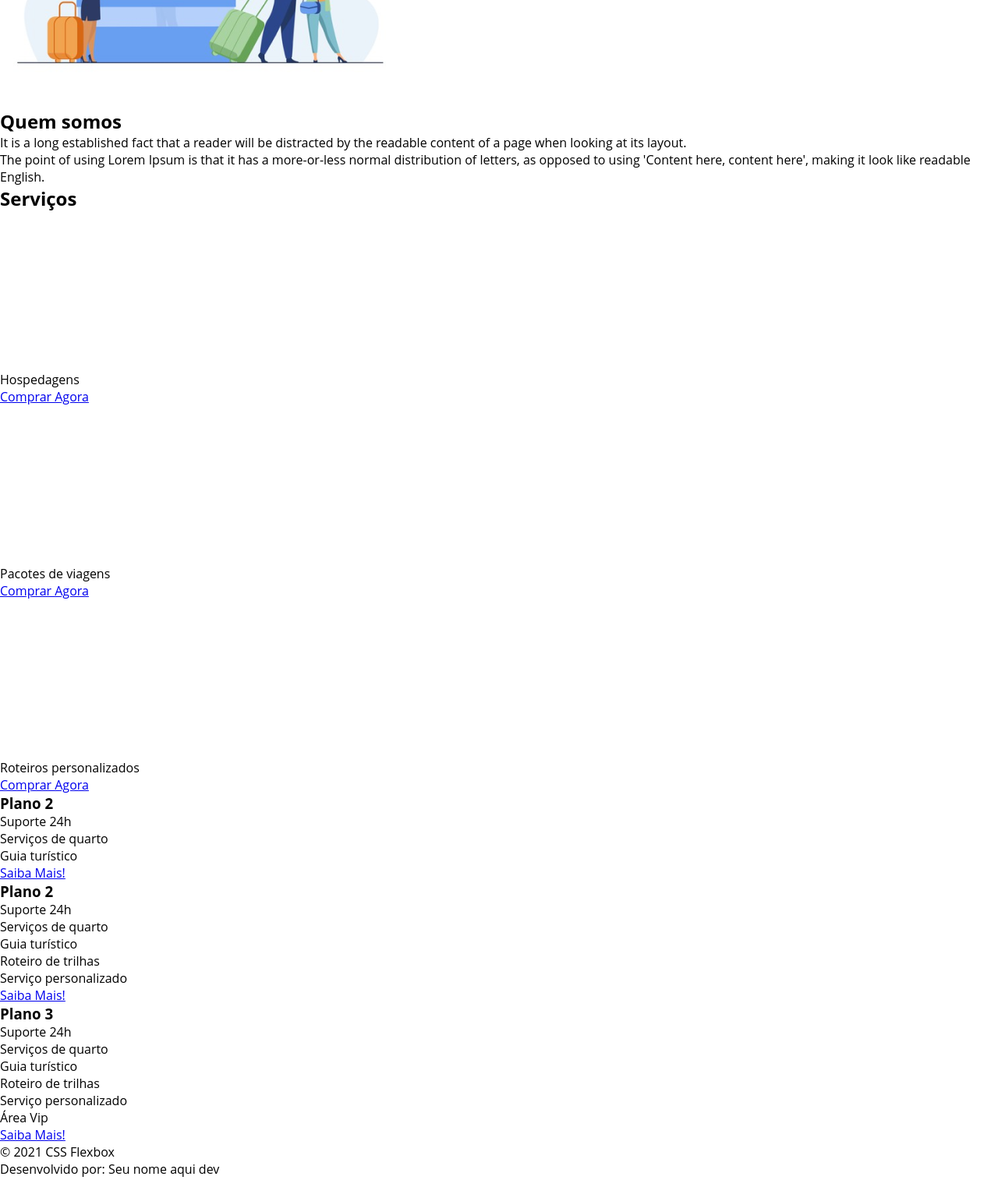
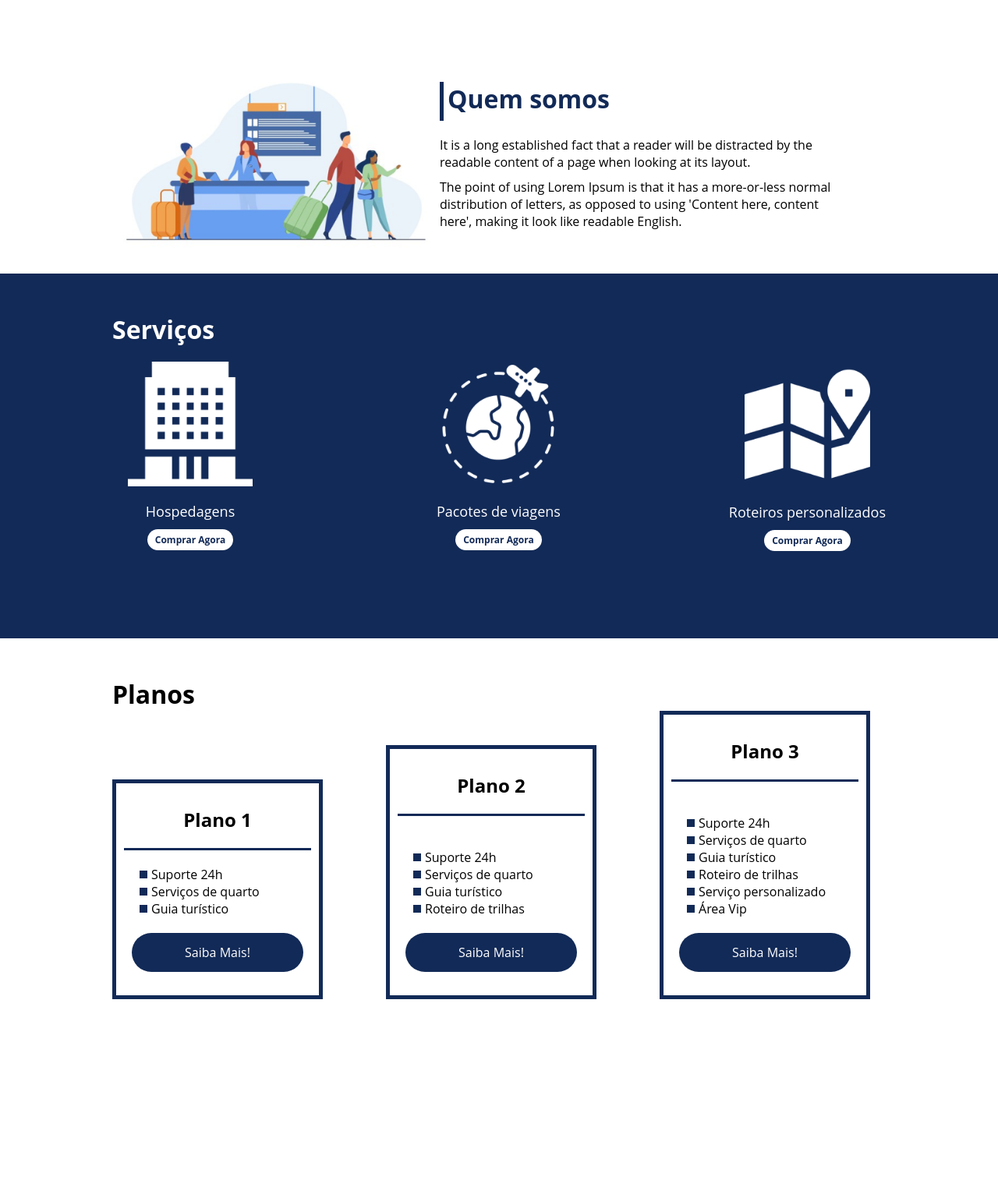
Before and after one commit to gustavoGHBS/ProjectFlexBoxDio, a plain HTML site: page flex-projeto/index.html in a window 1280 px wide. Shown: the part 840-2354 px from the top of the page at 78% size. Drawn offline with Linux system fonts and the light colour scheme.

Commit message:
Project FlexBox DIO

```diff
--- a/flex-projeto/index.html
+++ b/flex-projeto/index.html
@@ -1,16 +1,20 @@
 <!DOCTYPE html>
 <html lang="pt-br">
+
 <head>
     <meta charset="UTF-8">
     <meta name="viewport" content="width=device-width, initial-scale=1.0">
     <title>Flex Turismos</title>
     <link rel="stylesheet" href="./style.css">
 </head>
+
 <body>
     <header>
-        <div class="flex-container">
+        <div class="flex-container menu">
+            <div>
                 <h1>FlexTurismos</h1>
-        <ul>
+            </div>
+            <ul class="list-items">
                 <li><a href="#quem-somos">Quem Somos</a></li>
                 <li><a href="#servicos">Serviços</a></li>
                 <li><a href="#planos">Planos</a></li>
@@ -18,11 +22,11 @@
         </ul>
     </header>
 
-    <div>
-        <div>
+    <div class="flex-container apresentacao">
+        <div class="texto-apresentacao">
             <h1>Flex <br>Turismos</h1>
             <p>O melhor serviço para você!</p>
-            <a href="">Saiba Mais!</a>
+            <a href="" class="btn">Saiba Mais!</a>
         </div>
 
         <div>
@@ -30,71 +34,78 @@
         </div>
     </div>
 
+    <div class="flex-container" id="quem-somos">
         <div>
+            <h2>Quem somos</h2>
+            <p>It is a long established fact that a reader will be distracted by the readable content of a page when
+                looking at its layout. </p>
+            <p>The point of using Lorem Ipsum is that it has a more-or-less normal distribution of letters, as opposed
+                to using 'Content here, content here', making it look like readable English.</p>
+        </div>
+
         <div>
             <img src="./images/1-quem-somos.png" alt="balcão de atendimento">
         </div>
-
-        <div>
-            <h2>Quem somos</h2>
-            <p>It is a long established fact that a reader will be distracted by the readable content of a page when looking at its layout. </p>
-            <p>The point of using Lorem Ipsum is that it has a more-or-less normal distribution of letters, as opposed to using 'Content here, content here', making it look like readable English.</p>
-        </div>
     </div>
 
-    <div>
+    <div class="container-externo">
+        <div class="flex-container" id="servicos">
             <div>
                 <h2>Serviços</h2>
             </div>
 
-        <div>
-            <div>
+                <div class="list-servicos">
+                    <div class="item-servico">
                         <div><img src="./images/icon-2.png" alt="hospedagens"></div>
                         <p>Hospedagens</p>
                         <a href="#">Comprar Agora</a>
                     </div>
 
-            <div>
+                    <div class="item-servico">
                         <div><img src="./images/icon-1.png" alt="pacote de viagens"></div>
                         <p>Pacotes de viagens</p>
                         <a href="#">Comprar Agora</a>
                     </div>
 
-            <div>
+                    <div class="item-servico">
                         <div><img src="./images/icon-3.png" alt="roteiros personalizados"></div>
                         <p>Roteiros personalizados</p>
                         <a href="#">Comprar Agora</a>
                     </div>
-
+                </div>
         </div>
     </div>
 
-    <div>
+    <div class="flex-container" id="planos">
 
-        <div>
-            <h3>Plano 2</h3>
+        <div><h2>Planos</h2></div>
+
+        <div class="list-planos">
+                <div class="item-plano">
+                    <h3>Plano 1</h3>
                     <ul>
                         <li>Suporte 24h</li>
                         <li>Serviços de quarto</li>
                         <li>Guia turístico</li>
                     </ul>
-            <a href="#">Saiba Mais!</a>
+                    <a href="#" class="btn">Saiba Mais!</a>
                 </div>
 
-        <div>
+                <div class="item-plano">
                     <h3>Plano 2</h3>
+                    <br>
                     <ul>
                         <li>Suporte 24h</li>
                         <li>Serviços de quarto</li>
                         <li>Guia turístico</li>
                         <li>Roteiro de trilhas</li>
-                <li>Serviço personalizado</li>
                     </ul>
-            <a href="#">Saiba Mais!</a>
+                    <a href="#" class="btn">Saiba Mais!</a>
                 </div>
 
-        <div>
+                <div class="item-plano">
                     <h3>Plano 3</h3>
+                    <br>
                     <ul>
                         <li>Suporte 24h</li>
                         <li>Serviços de quarto</li>
@@ -103,13 +114,17 @@
                         <li>Serviço personalizado</li>
                         <li>Área Vip</li>
                     </ul>
-            <a href="#">Saiba Mais!</a>
+                    <a href="#" class="btn">Saiba Mais!</a>
+                </div>
        </div>
     </div>
 
     <footer>
-        <p>&copy; 2021 CSS Flexbox</p>
-        <p>Desenvolvido por: Seu nome aqui dev</p>
+        <div class="flex-container footer">
+            <p>&copy; 2022 CSS Flexbox</p>
+            <p>Desenvolvido por: Gustavo Souza</p>
+        </div>
     </footer>
 </body>
+
 </html>
--- a/flex-projeto/style.css
+++ b/flex-projeto/style.css
@@ -14,12 +14,280 @@ ul li a{
     text-decoration: none;
 }
 
+div img{
+  display: block;
+  width: 100%;
+}
+
 .flex-container{
     display: flex;
     max-width: 992px;
     margin: auto;
+    width: 100%;
+    min-width: 320px;
 }
 
 header {
-    background-color: #122a57;
+    background-color: #122A57;
+    height: 100px;
+    display: flex;
+    align-items: center;
+    color: #fff;
 }
+
+header .list-items{
+    display: flex;
+    max-width: 260px;
+    width: 100%;
+    justify-content: space-between;
+    align-items: center;
+}
+
+.list-items li a{
+    color: #fff;
+}
+
+header .menu{
+    justify-content: space-between;
+}
+
+.apresentacao{
+    height: 100vh;
+    align-items: center;
+    justify-content: space-between;
+}
+
+.apresentacao .texto-apresentacao{
+    min-height: 200px;
+}
+
+.texto-apresentacao h1{
+    color: #122A57;
+    font-size: 48px;
+    margin-bottom: 10px;
+}
+
+.btn{
+    background-color: #122A57;
+    color: #fff;
+    text-align: center;
+    border-radius: 30px;
+    width: 220px;
+    display: block;
+    text-decoration: none;
+    height: 50px;
+    line-height: 50px;
+    margin-top: 10px;
+    margin-bottom: 10px;
+}
+
+#quem-somos{
+    flex-direction: row-reverse;
+    align-items: center;
+    justify-content: space-between;
+}
+
+#quem-somos h2{
+    font-size: 32px;
+    color: #122A57;
+    display: flex;
+    margin-bottom: 20px;
+
+}
+
+#quem-somos h2::before{
+    content: "";
+    height: 50px;
+    width: 5px;
+    margin-right: 5px;
+    background-color: #122A57;
+    position: relative;
+}
+
+#quem-somos p{
+    margin-bottom: 10px;
+    width: 90%;
+}
+
+#quem-somos img{
+    min-width: 420px;
+}
+
+.container-externo{
+    background-color: #122A57;
+    width: 100%;
+}
+
+#servicos{
+    flex-direction: column;
+    padding-top: 50px;
+    padding-bottom: 100px;
+}
+
+#servicos h2{
+  color: #fff;
+  font-size: 32px;
+  margin-bottom: 20px;
+}
+
+.list-servicos{
+    display: flex;
+    justify-content: space-between;
+}
+
+.list-servicos .item-servico{
+    text-align: center;
+}
+
+.item-servico a{
+    width: 120px;
+    background-color: #fff;
+    border-radius: 30px;
+    height: 50px;
+    text-align: center;
+    margin-top: 20px;
+    line-height: 50px;
+    padding: 5px 10px;
+    color: #122A57;
+    font-size: 12px;
+    text-decoration: none;
+    font-weight: 700;
+}
+
+.item-servico p{
+   font-weight: 700px;
+   font-size: 18px;
+   color: #fff;
+   margin-top: 20px;
+}
+
+.item-servico img{
+    width: 80%;
+    margin: auto;
+}
+
+#planos{
+    flex-direction: column;
+    min-height: 100vh;
+    padding-top: 50px;
+}
+
+#planos h2{
+  font-size: 32px;
+}
+
+.list-planos{
+    display: flex;
+    align-items: flex-end;
+    justify-content: space-between;
+}
+
+.item-plano{
+    flex: 1;
+    border: 5px solid #122A57;
+    margin-right: 20px;
+    padding: 10px;
+    max-width: 240px;
+}
+
+.item-plano .btn{
+    margin: auto;
+    margin-bottom: 20px;
+}
+
+.item-plano h3{
+    font-size: 24px;
+    display: flex;
+    flex-direction: column;
+    text-align: center;
+    margin-top: 20px;
+}
+
+.item-plano h3::after{
+    content: "";
+    background-color: #122A57;
+    width: 100%;
+    height: 3px;
+    margin-top: 20px;
+    margin-bottom: 10px;
+}
+
+.item-plano ul{
+    padding: 10px 20px;
+    display: flex;
+    flex-direction: column;
+    margin-bottom: 10px;
+}
+
+.item-plano ul li{
+    display: flex;
+    flex-wrap: nowrap;
+    align-items: center;
+}
+
+.item-plano ul li::before{
+    content: "";
+    width: 10px;
+    height: 10px;
+    background-color: #122A57;
+    margin-right: 5px;
+
+}
+
+footer{
+    background-color: #122A57;
+    height: 70px;
+    display: flex;
+    align-items: center;
+}
+
+footer .footer{
+    justify-content: space-between;
+    color: #fff;
+}
+
+/* mobile */
+@media(max-width: 992px){
+   .flex-container{
+       flex-direction: column;
+   }
+
+   .apresentacao{
+        flex-direction: column-reverse;
+   }
+
+   .apresentacao .texto-apresentacao{
+    width: 100%;
+    }
+
+    #quem-somos{
+        flex-direction: column-reverse;
+    }
+
+    #quem-somos img{
+        min-width: 320px;
+        margin: auto;
+    }
+
+    .list-servicos{
+       flex-direction: column;
+    }
+
+    .item-servico img{
+        width: 50%;
+        margin: auto;
+    }
+
+    .list-planos{
+        flex-direction: column;
+        align-items: flex-start;
+        margin-bottom: 20px;
+    }
+
+    .list-planos .item-plano{
+        max-width: 40%;
+        margin: auto;
+        width: 100%;
+        margin-bottom: 20px;
+    }
+}
```
Lines whose indentation alone changed are shown as unchanged.
